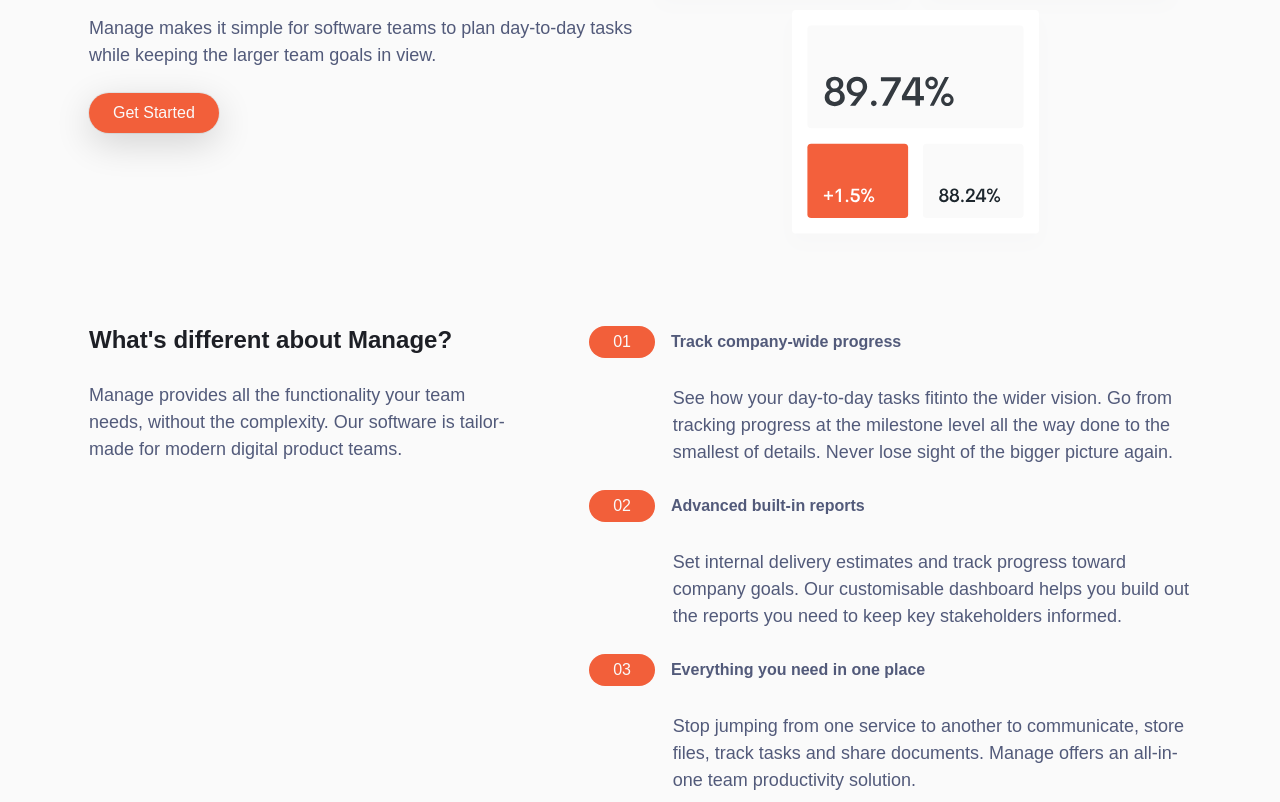
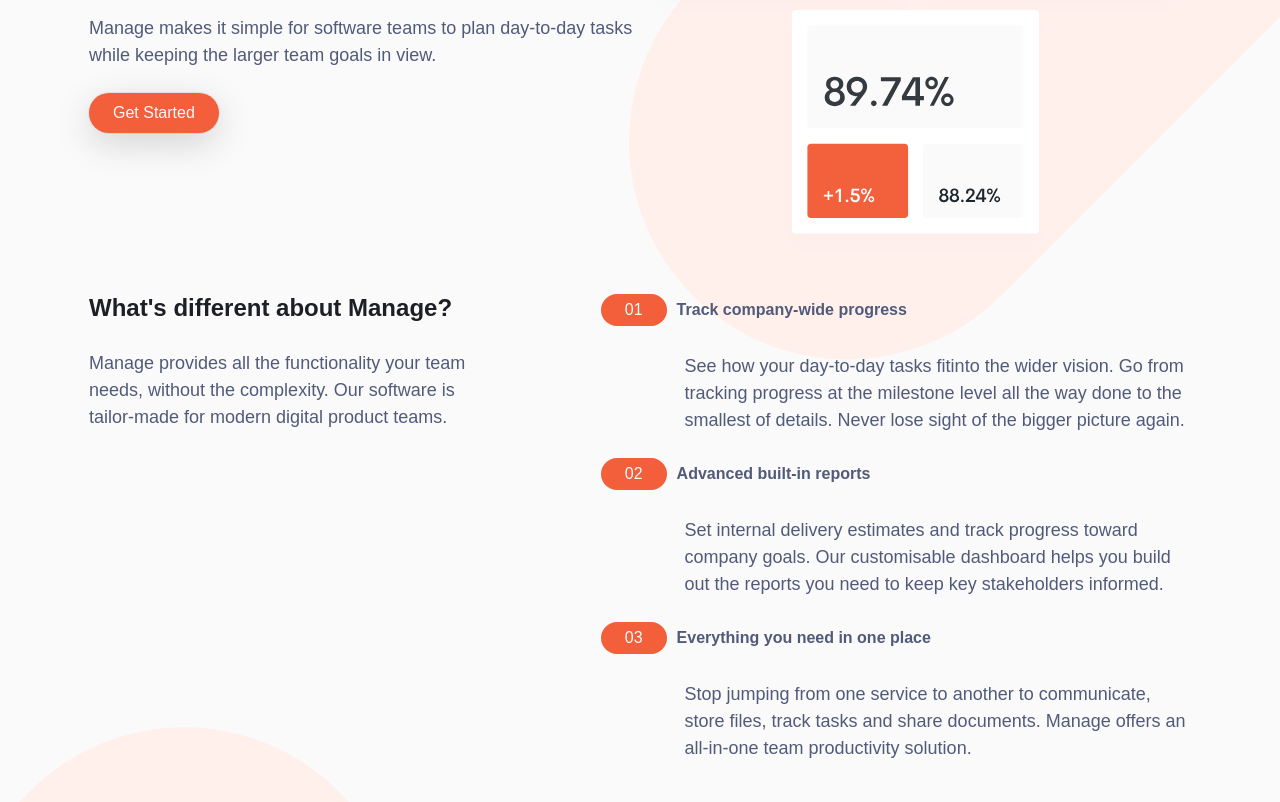
Before and after one commit to goranzu/fm-challenge-manage-landing-page, a website built with Vite: page src/index.html in a window 1280 px wide. Shown: the part 373-1175 px from the top of the page. Built offline with nearby package versions, Linux system fonts and the light colour scheme; a web font is replaced by a local one.

Commit message:
fixed: side scrolling issue

```diff
--- a/src/css/style.css
+++ b/src/css/style.css
@@ -54,11 +54,10 @@
   scroll-behavior: smooth;
 }
 
-.relative {
+/* Fixes the side scrolling issue the images  */
+.contain {
   position: relative;
   overflow: hidden;
-  height: 100%;
-  width: 100%;
 }
 
 body {
@@ -305,6 +304,10 @@
 
 .product {
   text-align: left;
+  padding-left: 1.5em;
+  margin-left: auto;
+  margin-right: auto;
+  max-width: 1150px;
 }
 
 .product-text {
@@ -312,32 +315,37 @@
 }
 
 .product-card header {
+  line-height: 1;
+  display: grid;
+  grid-template-columns: min-content 1fr;
+  background-color: hsla(12, 88%, 59%, 10%);
   align-items: center;
-  display: flex;
-  line-height: 1;
-}
-
-.product-card header * + * {
-  margin-left: 1em;
+  gap: 10px;
+  border-top-left-radius: 100vw;
+  border-bottom-left-radius: 100vw;
+  margin-right: -1.5em;
 }
 
 .product header span {
   border-radius: 100vw;
   display: inline-block;
-  padding: 0.5em 1.5em;
-  position: relative;
+  height: 100%;
+  padding: 1em 1.5em;
 }
 
-/* .product header span::after {
-  background-color: hsla(12, 88%, 59%, 10%);
-  content: "";
-  height: 100%;
-  position: absolute;
-  right: -600px;
-  top: 0;
-  transform-origin: right;
-  width: 630px;
-} */
+.product header h4 {
+  width: 100%;
+}
+
+.product p {
+  padding-right: 1.5em;
+}
+
+@media (min-width: 35rem) {
+  .product header span {
+    padding: 0.5em 1.5em;
+  }
+}
 
 @media (min-width: 56.25rem) {
   .product {
@@ -356,8 +364,16 @@
     margin-top: 0;
   }
 
-  .product header span::after {
-    display: none;
+  .product header {
+    background-color: transparent;
+  }
+
+  .product header span {
+    padding: 0.5em 1.5em;
+  }
+
+  .product header h4 {
+    background-color: transparent;
   }
 
   .product-card p {
--- a/src/index.html
+++ b/src/index.html
@@ -43,13 +43,12 @@
         </div>
       </div>
     </div>
-    <div class="relative">
+    <div class="contain">
       <div class="first-illustration">
         <img src="./images/bg-tablet-pattern.svg" alt="illustration" />
       </div>
       <div class="second-illustration">
         <img src="./images/bg-tablet-pattern.svg" alt="illustration" />
-      </div>
       </div>
       <div class="container">
         <header class="header">
@@ -89,7 +88,7 @@
             <a href="#start" class="pill">Get Started</a>
           </div>
         </section>
-
+      </div>
         <section id="product" class="product flow">
           <div class="product-text flow">
             <h2>What's different about Manage?</h2>
@@ -108,7 +107,8 @@
               <p>
                 See how your day-to-day tasks fitinto the wider vision. Go from
                 tracking progress at the milestone level all the way done to the
-              smallest of details. Never lose sight of the bigger picture again.
+                smallest of details. Never lose sight of the bigger picture
+                again.
               </p>
             </article>
             <article class="product-card flow">
@@ -117,9 +117,9 @@
                 <h4>Advanced built-in reports</h4>
               </header>
               <p>
-              Set internal delivery estimates and track progress toward company
-              goals. Our customisable dashboard helps you build out the reports
-              you need to keep key stakeholders informed.
+                Set internal delivery estimates and track progress toward
+                company goals. Our customisable dashboard helps you build out
+                the reports you need to keep key stakeholders informed.
               </p>
             </article>
             <article class="product-card flow">
@@ -135,7 +135,6 @@
             </article>
           </div>
         </section>
-
         <section id="about" class="community">
           <h2>What they've said</h2>
           <div class="slider">
@@ -168,8 +167,8 @@
                 />
                 <h4>Richard Watss</h4>
                 <p>
-                “Manage allows us to provide structure and process. It keeps us
-                organized and focused. I can’t stop recommending them to
+                  “Manage allows us to provide structure and process. It keeps
+                  us organized and focused. I can’t stop recommending them to
                   everyone I talk to!”
                 </p>
               </li>
@@ -196,7 +195,10 @@
                 data-index="1"
                 aria-label="select the second slide"
               ></button>
-            <button data-index="2" aria-label="select the third slide"></button>
+              <button
+                data-index="2"
+                aria-label="select the third slide"
+              ></button>
               <button
                 data-index="3"
                 aria-label="select the fourth slide"
@@ -268,12 +270,16 @@
                 </li>
                 <li>
                   <a href="https://www.pintrest.com/"
-                  ><img src="./images/icons/icon-pinterest.svg" alt="pintrest"
+                    ><img
+                      src="./images/icons/icon-pinterest.svg"
+                      alt="pintrest"
                   /></a>
                 </li>
                 <li>
                   <a href="https://www.instagram.com/"
-                  ><img src="./images/icons/icon-instagram.svg" alt="instagram"
+                    ><img
+                      src="./images/icons/icon-instagram.svg"
+                      alt="instagram"
                   /></a>
                 </li>
               </ul>
@@ -305,7 +311,9 @@
           <p class="copyright">Copyright 2020. All Rights Reserved</p>
           <div class="container attribution">
             Challenge by
-          <a href="https://www.frontendmentor.io?ref=challenge" target="_blank"
+            <a
+              href="https://www.frontendmentor.io?ref=challenge"
+              target="_blank"
               >Frontend Mentor</a
             >. Coded by
             <a target="_blank" href="https://www.github.com/goranzu"
@@ -314,6 +322,7 @@
           </div>
         </footer>
       </div>
+    </div>
 
     <script src="./js/index.js" type="module"></script>
   </body>
```
Lines whose indentation alone changed are shown as unchanged.
